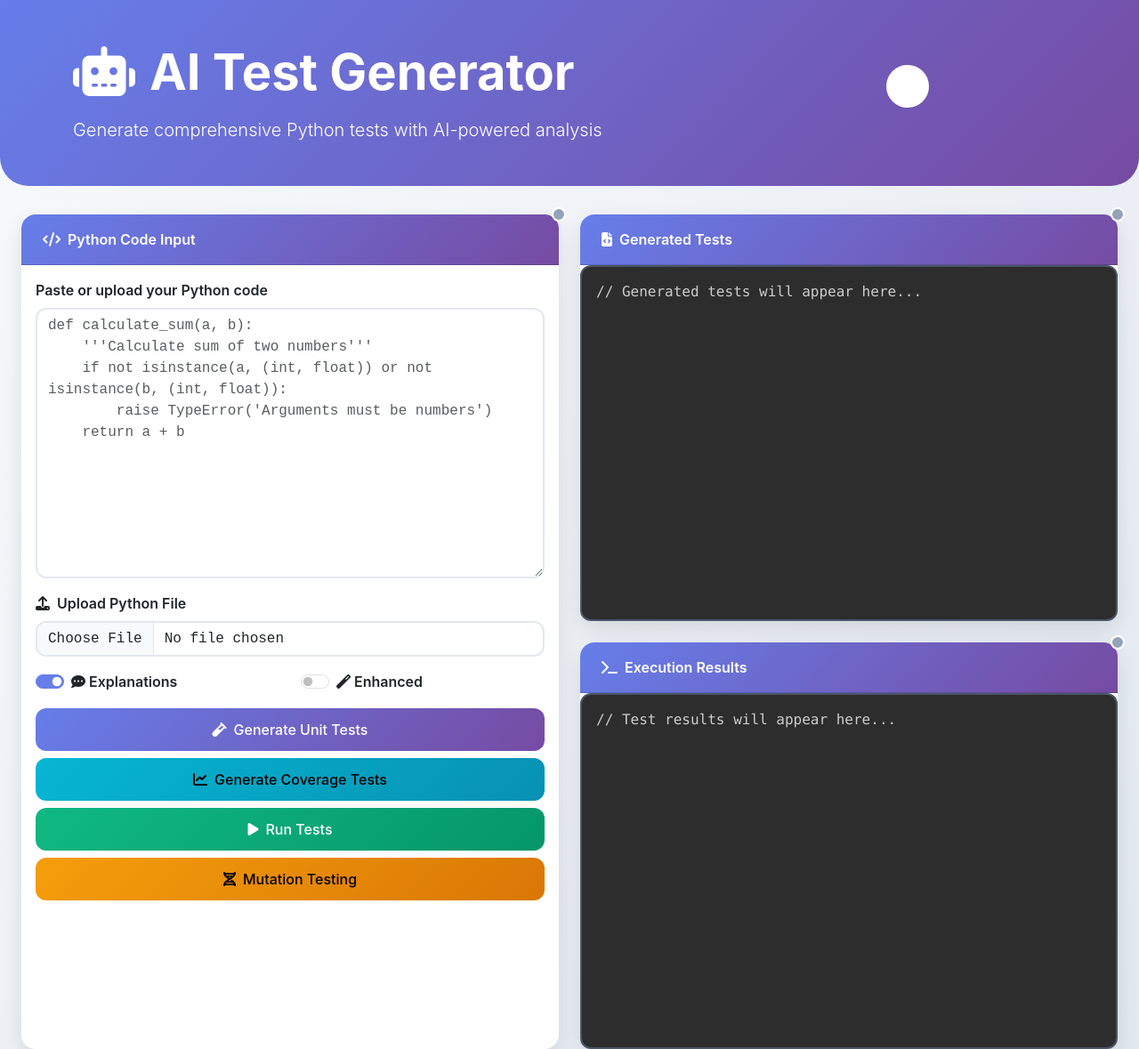
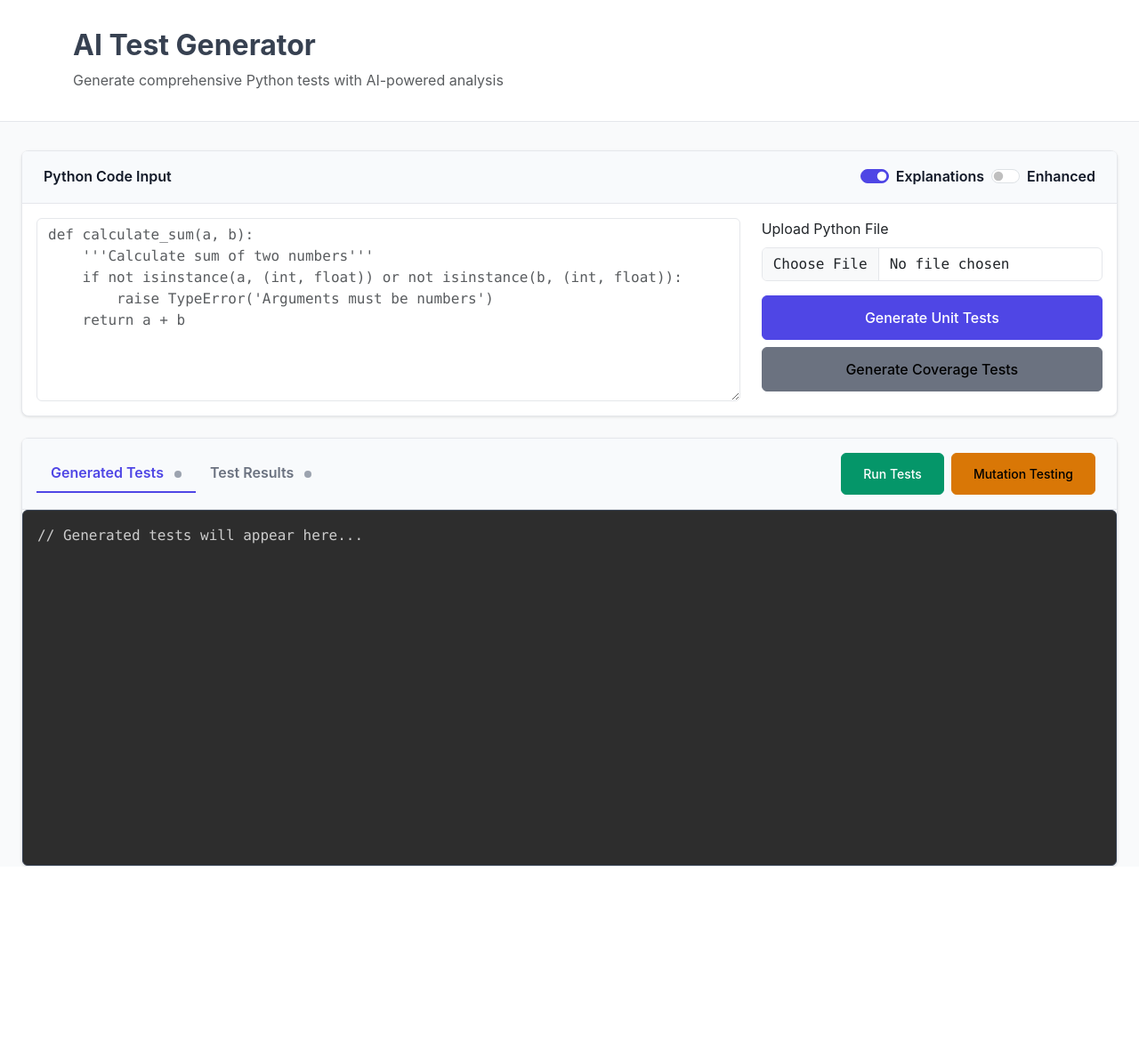
Before and after one commit to Hari-i/AI-Driven-Software-Testing-Automated-Test-Case-Generation-Using-Machine-Learning, a Flask app: page / in a window 1280 px wide. Shown: the whole page at 89% size. After the commit the page ends 974 px from the top, so only its background shows below. Run offline with Flask 3, Linux system fonts and the light colour scheme; some libraries are stand-ins or nearby versions.

Commit message:
improved frontend design

```diff
--- a/webapp/templates/index.html
+++ b/webapp/templates/index.html
@@ -10,107 +10,117 @@
     <link href="https://cdnjs.cloudflare.com/ajax/libs/font-awesome/6.4.0/css/all.min.css" rel="stylesheet">
     <style>
         :root {
-            --primary: #667eea;
-            --secondary: #764ba2;
-            --success: #10b981;
-            --warning: #f59e0b;
-            --danger: #ef4444;
-            --dark: #1f2937;
-            --light: #f8fafc;
+            --primary: #4f46e5;
+            --secondary: #6b7280;
+            --success: #059669;
+            --warning: #d97706;
+            --danger: #dc2626;
+            --dark: #111827;
+            --light: #f9fafb;
+            --border: #e5e7eb;
         }
 
         body {
-            background: linear-gradient(135deg, var(--light) 0%, #e2e8f0 100%);
-            font-family: 'Inter', -apple-system, BlinkMacSystemFont, sans-serif;
-            min-height: 100vh;
+            background: var(--light);
+            font-family: -apple-system, BlinkMacSystemFont, 'Segoe UI', Roboto, sans-serif;
+            color: #374151;
+            line-height: 1.6;
         }
 
-        .hero {
-            background: linear-gradient(135deg, var(--primary) 0%, var(--secondary) 100%);
-            color: white;
-            padding: 3rem 0;
+        .header {
+            background: white;
+            border-bottom: 1px solid var(--border);
+            padding: 2rem 0;
             margin-bottom: 2rem;
-            border-radius: 0 0 2rem 2rem;
         }
 
         .card {
-            border: none;
-            border-radius: 1rem;
-            box-shadow: 0 10px 25px rgba(0,0,0,0.1);
-            transition: transform 0.3s ease, box-shadow 0.3s ease;
-        }
-
-        .card:hover {
-            transform: translateY(-5px);
-            box-shadow: 0 20px 40px rgba(0,0,0,0.15);
+            border: 1px solid var(--border);
+            border-radius: 8px;
+            box-shadow: 0 1px 3px rgba(0,0,0,0.1);
+            background: white;
         }
 
         .card-header {
-            background: linear-gradient(135deg, var(--primary), var(--secondary));
-            color: white;
-            border-radius: 1rem 1rem 0 0 !important;
+            background: #f8fafc;
+            border-bottom: 1px solid var(--border);
             font-weight: 600;
+            color: var(--dark);
             padding: 1rem 1.5rem;
         }
 
         .btn {
-            border-radius: 0.75rem;
+            border-radius: 6px;
             font-weight: 500;
             padding: 0.75rem 1.5rem;
-            transition: all 0.3s ease;
-            border: none;
+            border: 1px solid transparent;
+            transition: all 0.2s ease;
         }
 
         .btn-primary {
-            background: linear-gradient(135deg, var(--primary), var(--secondary));
+            background: var(--primary);
+            border-color: var(--primary);
+        }
+
+        .btn-primary:hover {
+            background: #3730a3;
+            border-color: #3730a3;
         }
 
         .btn-success {
-            background: linear-gradient(135deg, var(--success), #059669);
+            background: var(--success);
+            border-color: var(--success);
+        }
+
+        .btn-success:hover {
+            background: #047857;
+            border-color: #047857;
         }
 
         .btn-warning {
-            background: linear-gradient(135deg, var(--warning), #d97706);
+            background: var(--warning);
+            border-color: var(--warning);
+        }
+
+        .btn-warning:hover {
+            background: #b45309;
+            border-color: #b45309;
         }
 
         .btn-info {
-            background: linear-gradient(135deg, #06b6d4, #0891b2);
+            background: var(--secondary);
+            border-color: var(--secondary);
         }
 
-        .btn:hover {
-            transform: translateY(-2px);
-            box-shadow: 0 8px 20px rgba(0,0,0,0.2);
+        .btn-info:hover {
+            background: #4b5563;
+            border-color: #4b5563;
         }
 
         textarea, .form-control {
-            border-radius: 0.75rem;
-            border: 2px solid #e2e8f0;
-            font-family: 'JetBrains Mono', 'Courier New', monospace;
-            transition: border-color 0.3s ease;
+            border-radius: 6px;
+            border: 1px solid var(--border);
+            font-family: 'SF Mono', Monaco, 'Cascadia Code', monospace;
+            transition: border-color 0.2s ease;
         }
 
         textarea:focus, .form-control:focus {
             border-color: var(--primary);
-            box-shadow: 0 0 0 0.2rem rgba(102, 126, 234, 0.25);
+            box-shadow: 0 0 0 3px rgba(79, 70, 229, 0.1);
         }
 
         pre {
-            background: #2d3748;
-            border-radius: 0.75rem;
+            background: #1f2937;
+            border-radius: 6px;
             padding: 1.5rem;
             height: 400px;
             overflow: auto;
-            border: 2px solid #4a5568;
+            border: 1px solid #374151;
         }
 
         .form-check-input:checked {
             background-color: var(--primary);
             border-color: var(--primary);
-        }
-
-        .loading {
-            opacity: 0.7;
-            pointer-events: none;
         }
 
         .spinner {
@@ -127,27 +137,37 @@
             to { transform: rotate(360deg); }
         }
 
-        .feature-icon {
-            width: 3rem;
-            height: 3rem;
+        .status-badge {
+            display: inline-block;
+            width: 8px;
+            height: 8px;
             border-radius: 50%;
+        }
+
+        .nav-tabs .nav-link {
+            border: none;
+            color: var(--secondary);
+            background: none;
+        }
+
+        .nav-tabs .nav-link.active {
+            color: var(--primary);
+            border-bottom: 2px solid var(--primary);
+            background: none;
+        }
+
+        .card-header-tabs {
+            margin-bottom: 0;
+            border-bottom: none;
+        }
+
+        .card-header {
             display: flex;
             align-items: center;
-            justify-content: center;
-            margin: 0 auto 1rem;
+            justify-content: space-between;
         }
 
-        .status-badge {
-            position: absolute;
-            top: -0.5rem;
-            right: -0.5rem;
-            width: 1rem;
-            height: 1rem;
-            border-radius: 50%;
-            border: 2px solid white;
-        }
-
-        .status-idle { background: #94a3b8; }
+        .status-idle { background: #9ca3af; }
         .status-loading { background: var(--warning); }
         .status-success { background: var(--success); }
         .status-error { background: var(--danger); }
@@ -155,107 +175,95 @@
 </head>
 
 <body>
-    <div class="hero">
+    <div class="header">
         <div class="container">
-            <div class="row align-items-center">
+            <h1 class="h2 fw-bold mb-2">AI Test Generator</h1>
+            <p class="text-muted mb-0">Generate comprehensive Python tests with AI-powered analysis</p>
+        </div>
+    </div>
+
+    <div class="container-fluid px-4">
+        <!-- Input Section -->
+        <div class="row mb-4">
+            <div class="col-12">
+                <div class="card">
+                    <div class="card-header d-flex justify-content-between align-items-center">
+                        <span>Python Code Input</span>
+                        <div class="d-flex gap-2">
+                            <div class="form-check form-switch mb-0">
+                                <input class="form-check-input" type="checkbox" id="explainToggle" checked>
+                                <label class="form-check-label" for="explainToggle">Explanations</label>
+                            </div>
+                            <div class="form-check form-switch mb-0">
+                                <input class="form-check-input" type="checkbox" id="refineToggle">
+                                <label class="form-check-label" for="refineToggle">Enhanced</label>
+                            </div>
+                        </div>
+                    </div>
+                    <div class="card-body">
+                        <div class="row">
                             <div class="col-lg-8">
-                    <h1 class="display-4 fw-bold mb-3">
-                        <i class="fas fa-robot me-3"></i>AI Test Generator
-                    </h1>
-                    <p class="lead mb-0">Generate comprehensive Python tests with AI-powered analysis</p>
+                                <textarea id="functionCode" class="form-control" rows="8"
+                                    placeholder="def calculate_sum(a, b):
+    '''Calculate sum of two numbers'''
+    if not isinstance(a, (int, float)) or not isinstance(b, (int, float)):
+        raise TypeError('Arguments must be numbers')
+    return a + b"></textarea>
                             </div>
-                <div class="col-lg-4 text-end">
-                    <div class="feature-icon bg-white bg-opacity-20">
-                        <i class="fas fa-flask text-white fs-3"></i>
+                            <div class="col-lg-4">
+                                <div class="mb-3">
+                                    <label for="formFile" class="form-label">Upload Python File</label>
+                                    <input class="form-control" type="file" id="formFile" accept=".py">
+                                </div>
+                                <div class="d-grid gap-2">
+                                    <button class="btn btn-primary" onclick="generateTests('unit')" id="unitBtn">
+                                        Generate Unit Tests
+                                    </button>
+                                    <button class="btn btn-info" onclick="generateTests('coverage')" id="coverageBtn">
+                                        Generate Coverage Tests
+                                    </button>
+                                </div>
+                            </div>
                         </div>
                     </div>
                 </div>
             </div>
         </div>
 
-    <div class="container-fluid px-4">
-        <div class="row g-4">
-            <div class="col-lg-6">
-                <div class="card h-100">
-                    <div class="card-header position-relative">
-                        <i class="fas fa-code me-2"></i>Python Code Input
-                        <div class="status-badge status-idle" id="inputStatus"></div>
-                    </div>
-                    <div class="card-body">
-                        <div class="mb-3">
-                            <label class="form-label fw-semibold">Paste or upload your Python code</label>
-                            <textarea id="functionCode" class="form-control" rows="12"
-                                placeholder="def calculate_sum(a, b):
-    '''Calculate sum of two numbers'''
-    if not isinstance(a, (int, float)) or not isinstance(b, (int, float)):
-        raise TypeError('Arguments must be numbers')
-    return a + b"></textarea>
-                        </div>
-
-                        <div class="mb-3">
-                            <label for="formFile" class="form-label fw-semibold">
-                                <i class="fas fa-upload me-2"></i>Upload Python File
-                            </label>
-                            <input class="form-control" type="file" id="formFile" accept=".py">
-                        </div>
-
-                        <div class="row mb-3">
-                            <div class="col-6">
-                                <div class="form-check form-switch">
-                                    <input class="form-check-input" type="checkbox" id="explainToggle" checked>
-                                    <label class="form-check-label fw-semibold" for="explainToggle">
-                                        <i class="fas fa-comment-dots me-1"></i>Explanations
-                                    </label>
-                                </div>
-                            </div>
-                            <div class="col-6">
-                                <div class="form-check form-switch">
-                                    <input class="form-check-input" type="checkbox" id="refineToggle">
-                                    <label class="form-check-label fw-semibold" for="refineToggle">
-                                        <i class="fas fa-magic me-1"></i>Enhanced
-                                    </label>
-                                </div>
-                            </div>
-                        </div>
-
-                        <div class="d-grid gap-2">
-                            <button class="btn btn-primary" onclick="generateTests('unit')" id="unitBtn">
-                                <i class="fas fa-vial me-2"></i>Generate Unit Tests
+        <!-- Output Section with Tabs -->
+        <div class="row">
+            <div class="col-12">
+                <div class="card">
+                    <div class="card-header">
+                        <ul class="nav nav-tabs card-header-tabs" id="outputTabs" role="tablist">
+                            <li class="nav-item" role="presentation">
+                                <button class="nav-link active" id="tests-tab" data-bs-toggle="tab" data-bs-target="#tests-pane" type="button" role="tab">
+                                    Generated Tests
+                                    <div class="status-badge status-idle ms-2" id="testsStatus"></div>
                                 </button>
-                            <button class="btn btn-info" onclick="generateTests('coverage')" id="coverageBtn">
-                                <i class="fas fa-chart-line me-2"></i>Generate Coverage Tests
+                            </li>
+                            <li class="nav-item" role="presentation">
+                                <button class="nav-link" id="results-tab" data-bs-toggle="tab" data-bs-target="#results-pane" type="button" role="tab">
+                                    Test Results
+                                    <div class="status-badge status-idle ms-2" id="resultsStatus"></div>
                                 </button>
-                            <button class="btn btn-success" onclick="runTests()" id="runBtn">
-                                <i class="fas fa-play me-2"></i>Run Tests
+                            </li>
+                        </ul>
+                        <div class="ms-auto d-flex gap-2">
+                            <button class="btn btn-sm btn-success" onclick="runTests()" id="runBtn">
+                                Run Tests
                             </button>
-                            <button class="btn btn-warning" onclick="runMutationTests()" id="mutateBtn">
-                                <i class="fas fa-dna me-2"></i>Mutation Testing
+                            <button class="btn btn-sm btn-warning" onclick="runMutationTests()" id="mutateBtn">
+                                Mutation Testing
                             </button>
                         </div>
                     </div>
-                </div>
-            </div>
-
-            <div class="col-lg-6">
-                <div class="row g-4 h-100">
-                    <div class="col-12">
-                        <div class="card">
-                            <div class="card-header position-relative">
-                                <i class="fas fa-file-code me-2"></i>Generated Tests
-                                <div class="status-badge status-idle" id="testsStatus"></div>
-                            </div>
                     <div class="card-body p-0">
+                        <div class="tab-content" id="outputTabContent">
+                            <div class="tab-pane fade show active" id="tests-pane" role="tabpanel">
                                 <pre class="m-0"><code id="generatedTests" class="language-python">// Generated tests will appear here...</code></pre>
                             </div>
-                        </div>
-                    </div>
-                    <div class="col-12">
-                        <div class="card">
-                            <div class="card-header position-relative">
-                                <i class="fas fa-terminal me-2"></i>Execution Results
-                                <div class="status-badge status-idle" id="resultsStatus"></div>
-                            </div>
-                            <div class="card-body p-0">
+                            <div class="tab-pane fade" id="results-pane" role="tabpanel">
                                 <pre class="m-0"><code id="testResults" class="language-bash">// Test results will appear here...</code></pre>
                             </div>
                         </div>
@@ -279,7 +287,8 @@
             const button = document.getElementById(buttonId);
             if (loading) {
                 button.disabled = true;
-                button.innerHTML = button.innerHTML.replace(/^[^>]*>/, '<span class="spinner me-2"></span>');
+                const originalText = button.textContent;
+                button.innerHTML = '<span class="spinner me-2"></span>' + originalText;
             } else {
                 button.disabled = false;
                 button.innerHTML = button.innerHTML.replace('<span class="spinner me-2"></span>', '');
@@ -334,6 +343,8 @@
                 if (response.ok) {
                     generatedTestsElement.textContent = data.generated_tests;
                     setStatus('testsStatus', 'success');
+                    // Switch to tests tab
+                    document.getElementById('tests-tab').click();
                 } else {
                     generatedTestsElement.textContent = 'Error: ' + data.error;
                     setStatus('testsStatus', 'error');
@@ -377,6 +388,8 @@
                     output += `Exit Code: ${data.exit_code}`;
                     testResultsElement.textContent = output;
                     setStatus('resultsStatus', data.exit_code === 0 ? 'success' : 'error');
+                    // Switch to results tab
+                    document.getElementById('results-tab').click();
                 } else {
                     testResultsElement.textContent = 'Error: ' + data.error;
                     setStatus('resultsStatus', 'error');
@@ -428,6 +441,8 @@
                         setStatus('resultsStatus', 'error');
                     }
                     testResultsElement.textContent = output;
+                    // Switch to results tab
+                    document.getElementById('results-tab').click();
                 } else {
                     testResultsElement.textContent = 'Error: ' + data.error;
                     setStatus('resultsStatus', 'error');
```
Lines whose indentation alone changed are shown as unchanged.
